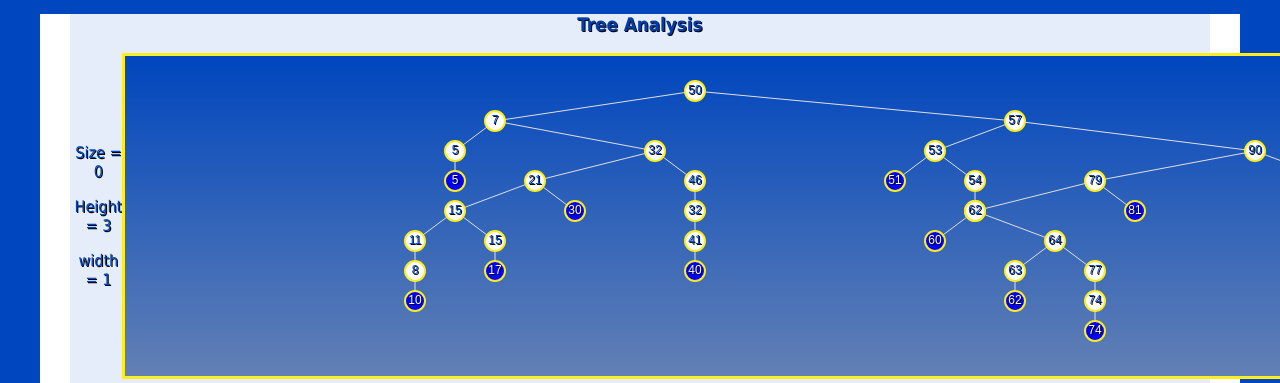
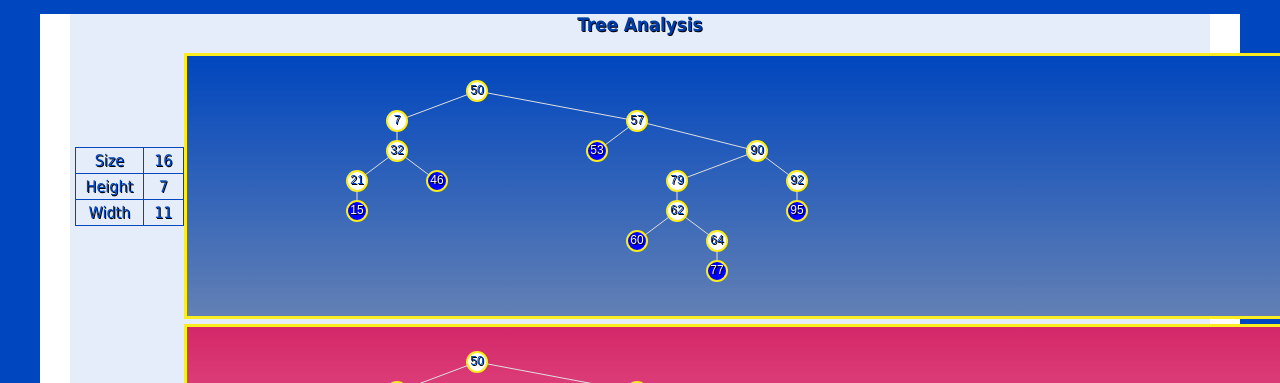
Before and after one commit to daniel-berger-hull/js-tree-analysis, a website: page simple-tree/src/index.html in a window 1280 px wide. Shown: the part 179-562 px from the top of the page. Drawn offline with Linux system fonts and the light colour scheme.

Commit message:
Finished the Tree Box info component, and fixed some of the sub tree width problems

```diff
--- /dev/null
+++ b/simple-tree/src/components/infoBox.js
@@ -0,0 +1,82 @@
+export class TreeInfoBox extends HTMLElement {
+
+
+    //  size:      Total count of the nodes of the Tree
+    //  height:    Highest number of child level in the tree (regardless of the left or right sub tree)
+    //  width:     Estimated overall width, in node unit, of the tree (from the lowest left most child to the lowest right most child)
+    //  fontcolor: CSS color to be applied to the text displayed when the component is rendered
+    //
+    static get observedAttributes() {
+        return ['size','height','width','fontcolor'];
+
+    }
+
+    connectedCallback() {
+
+        this.drawComponent();
+    }
+
+    attributeChangedCallback(name, oldval, newval) {
+
+        // if (name === 'size' && oldval !== newval ) {
+        //     //this.doSearch();
+        //     console.log(`attributeChangedCallback size changed from *** ${oldval} *** to ### ${newval} ### `);
+        // }
+
+        // if (name === 'height' && oldval !== newval ) {
+        //     //this.doSearch();
+        //     console.log(`attributeChangedCallback height changed from *** ${oldval} *** to ### ${newval} ### `);
+        // }
+
+        // if (name === 'width' && oldval !== newval ) {
+        //     //this.doSearch();
+        //     console.log(`attributeChangedCallback width changed from *** ${oldval} *** to ### ${newval} ### `);
+        // }
+
+        // if (name === 'fontcolor' && oldval !== newval ) {
+        //     //this.doSearch();
+        //     console.log(`attributeChangedCallback fontcolor changed from *** ${oldval} *** to ### ${newval} ### `);
+        // }
+
+        this.drawComponent();
+    }
+
+
+    // All the rendering of the Web Component is centralized in this method...
+    drawComponent() {
+
+        const componentAttributes = this.attributes;
+        const params = {
+            size:        this.hasAttribute("size")       ? componentAttributes.size.value : 0,
+            height:      this.hasAttribute("height")     ? componentAttributes.height.value : 0,
+            width:       this.hasAttribute("width")      ? componentAttributes.width.value : 0
+        };
+
+       this.innerHTML =  this.createGrid( params );
+       this.style.color = this.hasAttribute("fontcolor")  ? componentAttributes.fontColor.value : "#ffffff";
+    }
+
+
+    createGrid( params ) {
+
+        return  `<table class='table-infoBox'>
+                    <tr>
+                        <td class='td-infoBox'>Size</td>
+                        <td class='td-infoBox'>${params.size}</td>
+                    </tr>
+                    <tr>
+                        <td class='td-infoBox'>Height</td>
+                        <td class='td-infoBox'>${params.height}</td>
+                    </tr>
+                    <tr>
+                        <td class='td-infoBox'>Width</td>
+                        <td class='td-infoBox'>${params.width}</td>
+                    </tr>
+                </table>`;
+    }
+
+}
+
+
+customElements.define('tree-info-box', TreeInfoBox);
+console.log("Component tree-info-box is registered!");
--- a/simple-tree/src/index.css
+++ b/simple-tree/src/index.css
@@ -3,6 +3,9 @@ body {
     color: white;
     font-family: 'Tahoma', sans-serif;
 }
+
+
+
 
 .wrapper {
     width: 95%;
@@ -43,13 +46,8 @@ body {
 .canvas-box-label {
     margin: auto;
     color: black;
-    /* flex-shrink: 3; */
 }
 
-#infoBox2 {
-    font-size: 30px;
-    fontColor: yellow;
-}
 
 #tree-canvas {
 
@@ -60,17 +58,29 @@ body {
 }
 
 
+
 #tree-canvas2 {
 
     margin: auto;
-    /* //background-image: linear-gradient(#0046BE, #6280b4); */
     background-image: linear-gradient(#D42869,#EB6F9C );
+    border: 3px solid #FBED20;
+}
 
-    border: 3px solid #FBED20;
+#infoBox1 {
+    background-color: black;
+}
 
 
+/* Note: Since this is for the Web Component 'infoBox', it should not be here, in a general CSS */
+.table-infoBox {
+    border: 1px solid;
+    border-collapse: collapse;
 }
 
+.td-infoBox {
+    border: 1px solid;
+    padding: 3px 10px 3px 10px;
+}
 
 
 .header-rotated-section {
--- a/simple-tree/src/index.html
+++ b/simple-tree/src/index.html
@@ -9,9 +9,7 @@
     <link  rel="stylesheet" href="index.css" >
 
 
-    <script type="module"  src="./lib.js">
-        registerComponents();
-    </script>
+    <script type="module"  src="./components/infoBox.js"></script>
 
 </script>
 
@@ -36,26 +34,19 @@
                <!-- <canvas id="tree-canvas" width="1200px"  height="800px">Your browser does not support the HTML5 canvas tag.</canvas>               -->
 
                <div class="canvas-box">
-
                     <div class="canvas-box-label">
-                    <tree-info-box id="infoBox1" class="testCustoms"  height="3" width="1" fontColor="#0046BE"></tree-info-box>
-
+                        <tree-info-box id="infoBox1" class="testCustoms"  size="2" height="3" width="1" fontcolor="#0046BE" dan="5"></tree-info-box>
                     </div>
                     <canvas id="tree-canvas" width="1200px"  height="400px">Your browser does not support the HTML5 canvas tag.</canvas>
                </div>
 
-
-
-
-
-
-
                <div class="canvas-box">
                     <div class="canvas-box-label">
-                    <tree-info-box id="infoBox2" class="testCustoms"  height="3" width="1" fontColor="#D42869"></tree-info-box>
+                        <tree-info-box id="infoBox2" class="testCustoms" size="31"  height="9" width="-1" fontColor="#D42869"></tree-info-box>
                     </div>
                     <canvas id="tree-canvas2" width="1200px"  height="400px">Your browser does not support the HTML5 canvas tag.</canvas>
               </div>
+
             </div>
         </div>
 
--- a/simple-tree/src/index.js
+++ b/simple-tree/src/index.js
@@ -46,7 +46,7 @@ export const init = () => {
 
 
    // 'Init: Create Random Values for Nodes...
-    for (let i=0;i<35;i++) {
+    for (let i=0;i<15;i++) {
         const newValue = Math.round( Math.random() * 99) + 1;
         allNodes.push(newValue);
     }
@@ -66,44 +66,51 @@ export const init = () => {
     //allNodes.push(25,75,15,35,30,40,45) ;   // Case Left and Right Rotation special case...
 
     // allNodes.push(35,20,15) ;   //  Case Right-X Rotation case
-    //allNodes.push(25,75,15,35,30,40,45) ;   // Case Left and Right Rotation special case...
+    // allNodes.push(25,75,15,35,30,40,45) ;   // Case Left and Right Rotation special case...
 
 
 
     // allNodes.push(39, 18, 97, 40, 52, 75, 15, 40, 5, 34);
+
+    // allNodes.push(36, 34, 96, 45, 53, 81, 18, 5, 89, 13, 7, 96, 74, 58, 58, 43, 56, 29, 74, 73, 20, 73, 95, 43, 28);
 
     console.log("Init: Initial Random values:");
     console.log( allNodes );
 
     // Inserting all the random values in the tree..."
     allNodes.forEach( (element) => {  treeGraph1.insert(element); })
-
     treeGraph1.recalculateDepth();
     // treeGraph1.displayNodes();
 
 
+
     treeGraph1.deepCopy(treeGraph2);
-
-
+    treeGraph2.reorderAVLTree();
     treeGraph2.recalculateDepth();
-    treeGraph2.reorderAVLTree();
 
     // console.log(`%c Value Right after  reorderAVLTree on treeGraph2:`,"color:purple");
     // treeGraph2.displayNodes();
 
     //
 
-    console.log(`%c Value after recalculate of treeGraph2:`,"color:green");
 
-    treeGraph2.recalculateDepth();
-    // treeGraph2.displayNodes();
 
-    var infoBox1 = document.getElementById("infoBox1");
-    var infoBox2 = document.getElementById("infoBox2");
 
-    infoBox1.setAttribute("size", "3");
-    infoBox1.setAttribute("height", "3");
-    infoBox1.setAttribute("width", "9");
+    console.log(`%c Get SubTree Width :`,"color:green");
+
+    const root1 = treeGraph1.getRootNode();
+    const root2 = treeGraph2.getRootNode();
+
+
+    console.log("First Root is " + root1.getSubTreeWidth());
+    console.log("\t" + root1.getLeftChild().getSubTreeWidth());
+    console.log("\t" + root1.getRightChild().getSubTreeWidth());
+
+    console.log("Second Root is " + root2.getSubTreeWidth());
+    console.log("\t" + root2.getLeftChild().getSubTreeWidth());
+    console.log("\t" + root2.getRightChild().getSubTreeWidth());
+
+
 
 
  }
@@ -134,6 +141,16 @@ export const render = () => {
 
 
 
+    var infoBox1 = document.getElementById("infoBox1");
+    infoBox1.setAttribute("size", treeGraph1.getSize());
+    infoBox1.setAttribute("height",  treeGraph1.getDepth() );
+    infoBox1.setAttribute("width", treeGraph1.getWidth()  );
+
+    var infoBox2 = document.getElementById("infoBox2");
+    infoBox2.setAttribute("size", treeGraph2.getSize());
+    infoBox2.setAttribute("height",  treeGraph2.getDepth() );
+    infoBox2.setAttribute("width", treeGraph2.getWidth()  );
+
 
 
 
--- a/simple-tree/src/infoBox.js
+++ /dev/null
@@ -1,125 +0,0 @@
-export class TreeInfoBox extends HTMLElement {
-
-
-    static get observedAttributes() {
-        return ['height','size'];
-    }
-
-    connectedCallback() {
-
-        const tagAttributes = this.attributes;
-
-
-        var size      =   ( tagAttributes.getNamedItem("size") !== null )   ? tagAttributes.size.value : 0;
-        var height    = ( tagAttributes.getNamedItem("height") !== null ) ? tagAttributes.height.value : 0;
-        var width     =  ( tagAttributes.getNamedItem("width") !== null )  ? tagAttributes.width.value : 0;
-        var fontColor =  ( tagAttributes.getNamedItem("fontColor") !== null )  ? tagAttributes.fontColor.value : "#ffffff";
-
-
-
-        this.innerHTML = `<p>Size = ${size}</p><p>Height = ${height}</p><p>width = ${width}</p>`;
-
-
-        //this.style.color = "red";
-        this.style.color = fontColor;
-
-    }
-
-    attributeChangedCallback(name, oldval, newval) {
-
-
-        if (name === 'size' && oldval !== newval ) {
-            //this.doSearch();
-            console.log(`attributeChangedCallback size changed from *** ${oldval} *** to ### ${newval} ### `);
-        }
-
-        if (name === 'height' && oldval !== newval ) {
-            //this.doSearch();
-            console.log(`attributeChangedCallback height changed from *** ${oldval} *** to ### ${newval} ### `);
-        }
-
-        if (name === 'width' && oldval !== newval ) {
-            //this.doSearch();
-            console.log(`attributeChangedCallback width changed from *** ${oldval} *** to ### ${newval} ### `);
-        }
-
-
-
-
-    }
-}
-
-class Salutation extends HTMLElement {
-
-
-    static get observedAttributes() {
-        return ['username'];
-    }
-
-    connectedCallback() {
-
-        const tagAttributes = this.attributes;
-
-        var userName = this.attributes.username.value;
-        this.innerHTML = `<h1>Hello ${userName}...</h1>`;
-        //this.innerHTML = `<h1>Hello World...</h1>`;
-
-        console.log('this.attributes are:');
-
-        this.style.color = "red";
-    }
-
-    attributeChangedCallback(name, oldval, newval) {
-
-
-        if (name === 'username' && oldval !== newval ) {
-            //this.doSearch();
-            console.log(`attributeChangedCallback changed from *** ${oldval} *** to ### ${newval} ### `);
-        }
-    }
-}
-
-
-class Hello extends HTMLElement {
-    connectedCallback() {
-        this.innerHTML = `<div><p>Daniel</p></div>`;
-    }
-}
-
-
-class Slider extends HTMLElement {
-    connectedCallback() {
-       this.innerHTML =  '<div class="bg-overlay"></div><div class="thumb"></div>';
-
-       this.style.display = 'inline-block';
-       this.style.position = 'relative';
-       this.style.width = '500px';
-       this.style.height = '50px';
-
-
-        this.querySelector('.bg-overlay').style.height = '100%';
-        this.querySelector('.bg-overlay').style.position = 'absolute';
-        // this.querySelector('.bg-overlay').style.backgroundColor = 'red';
-        this.querySelector('.bg-overlay').style.backgroundColor = this.getAttribute('backgroundcolor');
-
-
-        // this.querySelector('.thumb').style.marginLeft = '100px';
-        this.querySelector('.thumb').style.marginLeft = this.getAttribute('value') + 'px';
-
-        this.querySelector('.thumb').style.width = '5px';
-        //this.querySelector('.thumb').style.height = 'calc(100%- 5px)';
-        this.querySelector('.thumb').style.height = '50px';
-
-        this.querySelector('.thumb').style.position = 'absolute';
-        this.querySelector('.thumb').style.border = '3px solid white';
-        this.querySelector('.thumb').style.borderRadius = '3px';
-
-
-
-    }
-}
-
-
-// customElements.define('salutation-element', Salutation);
-customElements.define('hello-element', Hello);
-customElements.define('wcia-slider', Slider);
--- a/simple-tree/src/lib.js
+++ /dev/null
@@ -1,5 +0,0 @@
-import { TreeInfoBox } from './infoBox.js';
-
-
-customElements.define('tree-info-box', TreeInfoBox);
-console.log("Component tree-info-box is registered!");
--- a/simple-tree/src/model/Node.js
+++ b/simple-tree/src/model/Node.js
@@ -32,7 +32,6 @@ export class Node {
     }
 
     getValue()           {    return this.#value;               }
-    getHeight()          {    return this.#height;              }
 
     getX()               {    return this.#x;                   }
     getY()               {    return this.#y;                   }
@@ -41,8 +40,6 @@ export class Node {
 
 
     getValue()           {    return this.#value;               }
-    getHeight()          {    return this.#height;              }
-    // getChildDelta()     {    return this.#childHeightDelta;   }
 
     toString()          { return `${this.getValue()} , Height=${this.getHeight()},  Child Delta=${this.getChildDelta()}`; }
 
@@ -90,17 +87,12 @@ export class Node {
         return allChildCount;    // Plus one, as you have to count yourself as member of this Sub Tree..
     }
 
-
-
-
-
     getChildDelta()  {
 
         const leftHeight = (this.getLeftChild() !== null) ? this.getLeftChild().getHeight() : 0;
         const rightHeight = (this.getRightChild() !== null) ? this.getRightChild().getHeight() : 0;
 
         return leftHeight-rightHeight;
-
     }
 
     getValues() {
@@ -147,7 +139,7 @@ export class Node {
     //Implicit here, children with value equal to this node value are put to the right of this value...
     insertChild(child) {
 
-        if (!this.isValidValue(child)) return;
+        if (!this.isValidValue(child.getValue())) return;
 
         if (child.getValue() < this.getValue()) {
 
@@ -167,16 +159,13 @@ export class Node {
     }
 
 
-
     getHeight() {
 
         let leftHeight  = 0;
         let rigthHeight = 0;
 
-
         if ( this.getLeftChild()  !==  null )   leftHeight  =  this.getLeftChild().getHeight();
         if ( this.getRightChild() !==  null )   rigthHeight =  this.getRightChild().getHeight();
-
 
         //First case Leaf: has not left or right subtree, only itself so minimal depth is one
         if ( (leftHeight === 0) && (rigthHeight === 0))
@@ -196,20 +185,18 @@ export class Node {
 
     getSubTreeWidth() {
 
-
-        const getSubWidth = (childNode) => {
+        const _getSubWidth = (childNode) => {
 
             const childCount = childNode.getChildrenCount();
             let   leftWidth = 0;
             let   rigthWith = 0;
 
-
             //The leafs of the tree have only themselve, or a width of 1 in other words...
             if ( childCount === 0 )  return 1;
 
             // We need the width of the subtrees to continue the calculation, so using recursivity to get this info, before moving further...
-            if ( childNode.getLeftChild()  !==  null )   leftWidth = getSubWidth(childNode.getLeftChild());
-            if ( childNode.getRightChild() !==  null )   rigthWith = getSubWidth(childNode.getRightChild());
+            if ( childNode.getLeftChild()  !==  null )   leftWidth = _getSubWidth(childNode.getLeftChild());
+            if ( childNode.getRightChild() !==  null )   rigthWith = _getSubWidth(childNode.getRightChild());
 
             // Ehen the simplest case is that one side of the tree is empty  (then count of 0), and the other has only one leaf (then count of 1), then it is a vertical subtree, widht is 1
             if ( (leftWidth+rigthWith) === 1)  return 1;
@@ -223,12 +210,7 @@ export class Node {
             return leftWidth + 1 + rigthWith;
         }
 
-        return getSubWidth(this);
-
-
+        return _getSubWidth(this);
     }
 
-
-
-
 }
--- a/simple-tree/src/model/TreeGraph.js
+++ b/simple-tree/src/model/TreeGraph.js
@@ -21,7 +21,11 @@ export class TreeGraph {
 
     getRootNode()                { return this.#rootNode; };
     getDepth()                   { return this.#depth;    };
-    getWidth()                   { return this.#width;    };
+//    getWidth()                   { return this.#width;    };
+    getWidth()                   { return this.#rootNode.getSubTreeWidth();    };
+
+
+    getSize()                    { return this. getValuesInOrder().length };
 
 
     setRootNode(newRoot) {
@@ -48,31 +52,33 @@ export class TreeGraph {
         let newNode = new Node(newValue);
         this.getRootNode().insertChild(newNode);
 
-
-
-
         return newValue;
     }
 
+
+    //Will recreate a completely new tree, where each nodes is re created, instead of using a reference to the nodes of the source tree...
     deepCopy(destinationTree) {
 
+        const _deepCopy = (sourceNode, destinationNode) => {
 
-         const _deepCopy = (destination, node) => {
+            if ( sourceNode === null )   return;                 // Safeguard here, but this condition should normally new happen...
 
-            destination.insert( node.getValue() );
+            if ( destinationNode === null ) {                   // the first execution, when at the root of the tree is problematic, is this check is required
+                destinationNode = new Node(sourceNode.getValue());
+            } else
+                destinationNode.insert( sourceNode.getValue() );
 
-            //this.reorderAVLTree();
+            if ( sourceNode.getLeftChild()  !==  null )   _deepCopy( sourceNode.getLeftChild(),  destinationNode );
+            if ( sourceNode.getRightChild() !==  null )   _deepCopy( sourceNode.getRightChild(), destinationNode );
 
-            if ( node.getLeftChild()  !==  null )   _deepCopy( destination, node.getLeftChild() );
-            if ( node.getRightChild() !==  null )   _deepCopy( destination, node.getRightChild() );
-
+            return destinationNode;
         }
 
-        _deepCopy(destinationTree, this.getRootNode());
+       const copiedRootNode = _deepCopy(this.getRootNode() ,null );
+       destinationTree.setRootNode(copiedRootNode);
+   }
 
-    }
-
-    // If found, Will return a node with value searched for ...
+    // If the value is found, it will return a node with value searched for ...
     find(value) {
 
         const findInChild = ( node, value ) => {
@@ -130,10 +136,10 @@ export class TreeGraph {
          // To find the total possible width of the root and its sub nodes
         // Note: The width doesn't imply that there are 'width' nodes at the last layer of the tree,
         //       but  it is a possible maximum width...
+        // Note 2: this method to determine the width is not very pratical, as it doesn't take into consideration any content of the tree, which really affects its actual width... use the Node's getSubTreeWidth instead...
         this.#width =  1 << (this.#depth-1);
 
-
-        this.getRootNode().getHeight();
+        this.getRootNode().getHeight();         // This call is not very elegent
     }
 
 
@@ -298,48 +304,6 @@ export class TreeGraph {
     }
 
 
-    // Used to be necessary in the rightLeftRotation method...
-    // specialLeftRotation(parent,node){
-
-    //     let tmp = node;
-
-    //     node = node.getRightChild();
-    //     tmp.setRightChild(node.getLeftChild());
-    //     node.setLeftChild(tmp);
-
-    //     if (parent !== null) {
-    //         if (node.getValue()<parent.getValue())
-    //             parent.setLeftChild(node);
-    //         else
-    //             parent.setRightChild(node);
-    //     } else
-    //         this.setRootNode(node);
-
-    //     this.getRootNode().getHeight();
-    // }
-
-
-    // Used to be necessary in the LeftRightRotation method...
-    // specialRightRotation(parent,node){
-
-    //     let tmp = node;
-
-    //     node = node.getLeftChild();
-    //     tmp.setLeftChild(node.getRightChild());
-    //     node.setRightChild(tmp);
-
-    //     if (parent !== null)
-    //         if (node.getValue()<parent.getValue())
-    //             parent.setLeftChild(node);
-    //         else
-    //             parent.setRightChild(node);
-    //      else
-    //         this.setRootNode(node);
-
-    //     this.getRootNode().getHeight();
-
-    // }
-
 
 
 
```
Also changed, not shown: simple-tree/src/view/TreeGraphRender.js (+3 -35 lines), simple-tree/status.txt (+8 -0 lines). Lines whose indentation alone changed are shown as unchanged.
